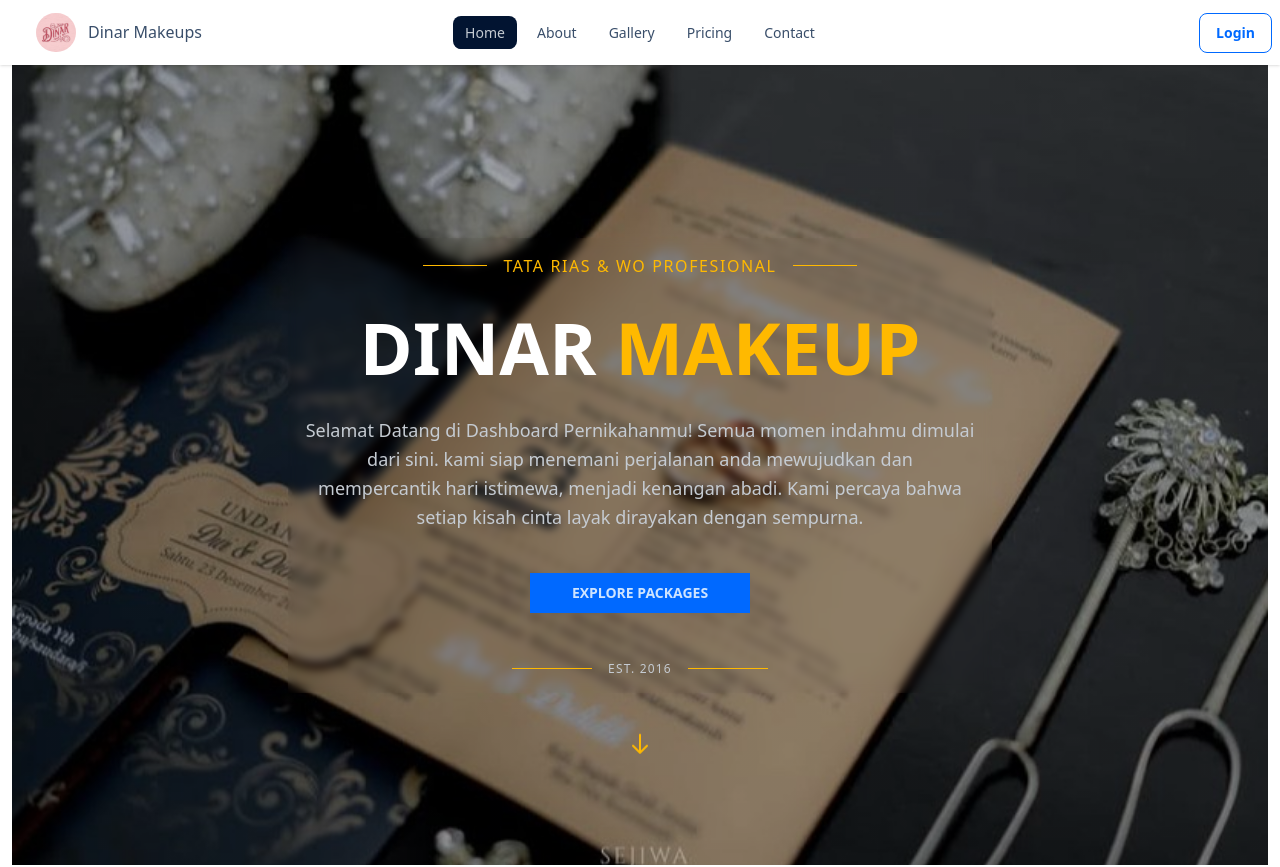
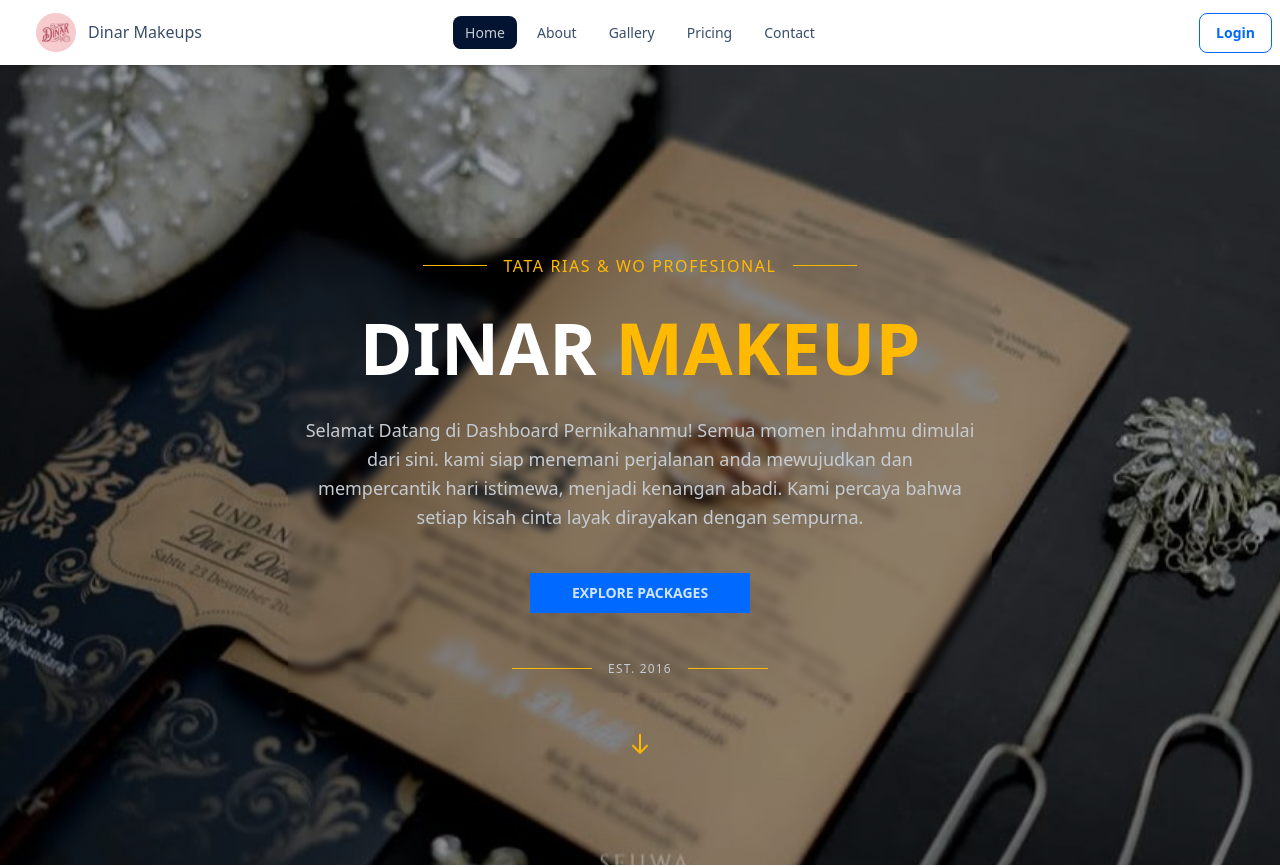
Before and after one commit to RaiA133/Dinar-Makeup-Official-Website, a React (Vite) app in the folder frontend/: page / in a window 1280 px wide. Shown: the top 867 px of the page. Built offline with nearby package versions, Linux system fonts and the light colour scheme; no server answers.

Commit message:
fix: hero mx delete

```diff
--- a/frontend/src/pages/HomePage.jsx
+++ b/frontend/src/pages/HomePage.jsx
@@ -35,7 +35,7 @@
 
   return (
 
-    <div className="mx-3">
+    <div className="mx-0">
 
       <Toaster
         toastOptions={{
@@ -92,6 +92,7 @@
         </div>
       </div>
 
+      <div className="mx-3">
         {/* About */}
         <About />
 
@@ -109,6 +110,7 @@
 
         {/* Contact */}
         <Contact />
+      </div>
 
     </div>
   )
```
Lines whose indentation alone changed are shown as unchanged.
